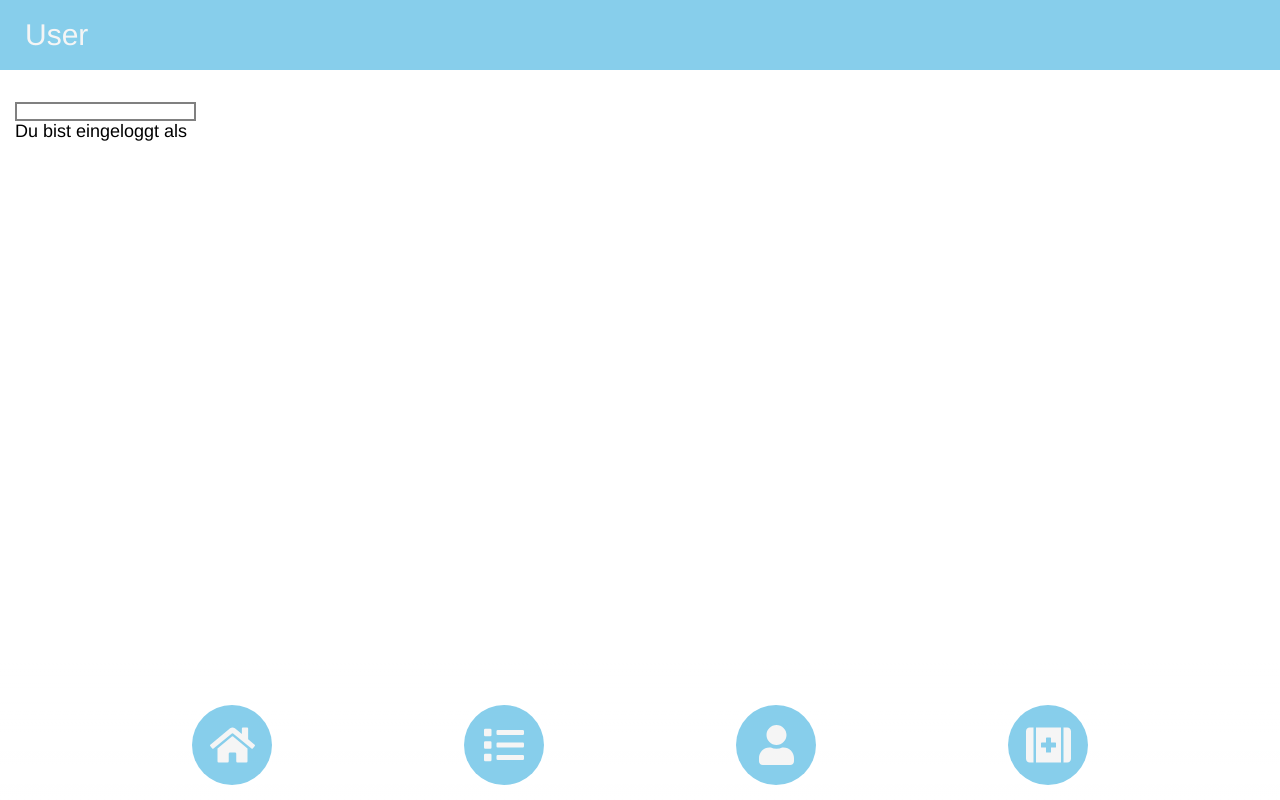
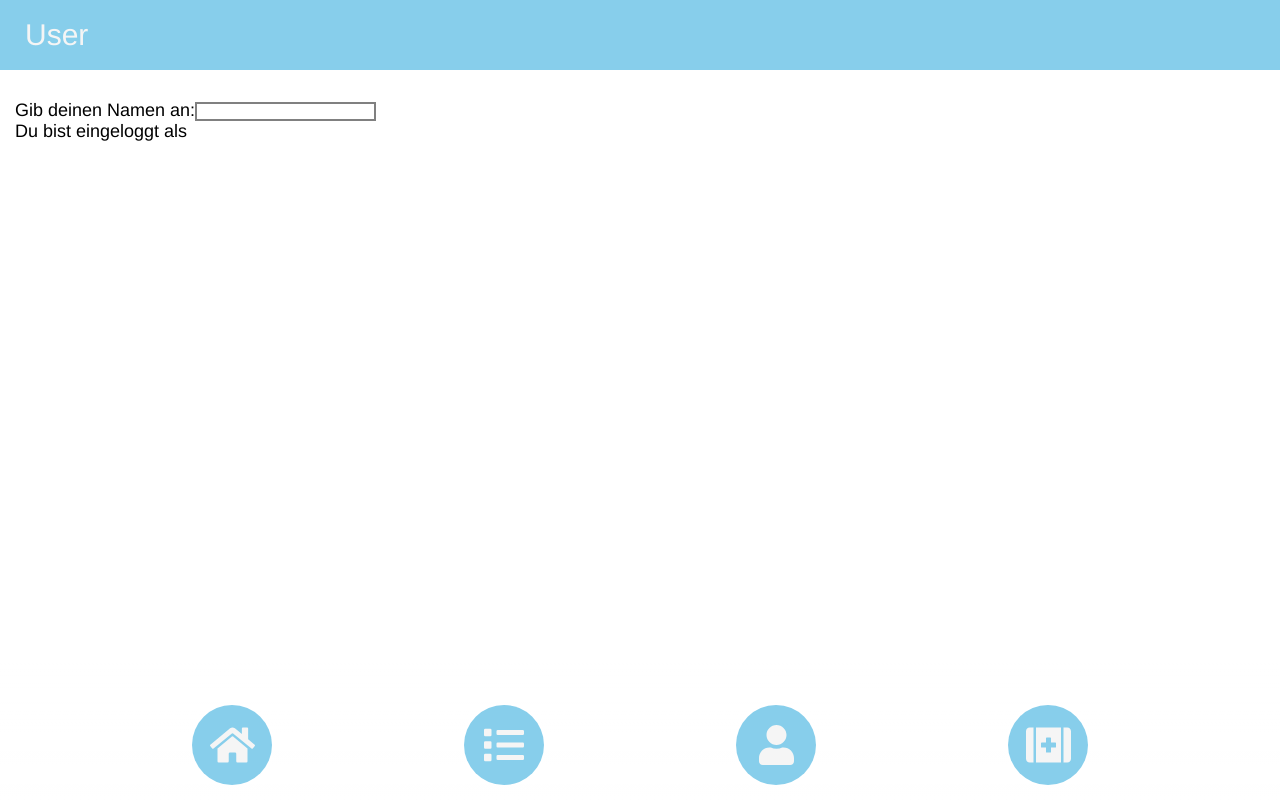
Before and after one commit to melmare/careUnity, a React (Create React App) app: page /user in a window 1280 px wide. Built offline with nearby package versions, Linux system fonts and the light colour scheme.

Commit message:
Add styling to ToDoPage and add Label to Userpage

```diff
--- a/src/todopage/ToDo.js
+++ b/src/todopage/ToDo.js
@@ -32,7 +32,7 @@ function getNewStatus(status) {
 
 const ToDoContainer = styled.div`
   border: gray 1px solid;
-  background: ${props => getColor(props.status)};
+  border-left: ${props => getColor(props.status)} 5px solid;
   display: grid;
   grid-template-columns: 40px 1fr 1fr 40px;
   grid-template-rows: 1fr 1fr;
--- a/src/userpage/UserPage.js
+++ b/src/userpage/UserPage.js
@@ -17,6 +17,7 @@ export default function UserPage({ user, onUserChange }) {
       <Header>User</Header>
       <ContentContainer>
         <form onSubmit={event => onSubmit(event, onUserChange)}>
+          <label>Gib deinen Namen an:</label>
           <Input label="Username:" name="username" />
           <p>Du bist eingeloggt als {user.username}</p>
         </form>
```
Also changed, not shown: .docz/app/db.json.
